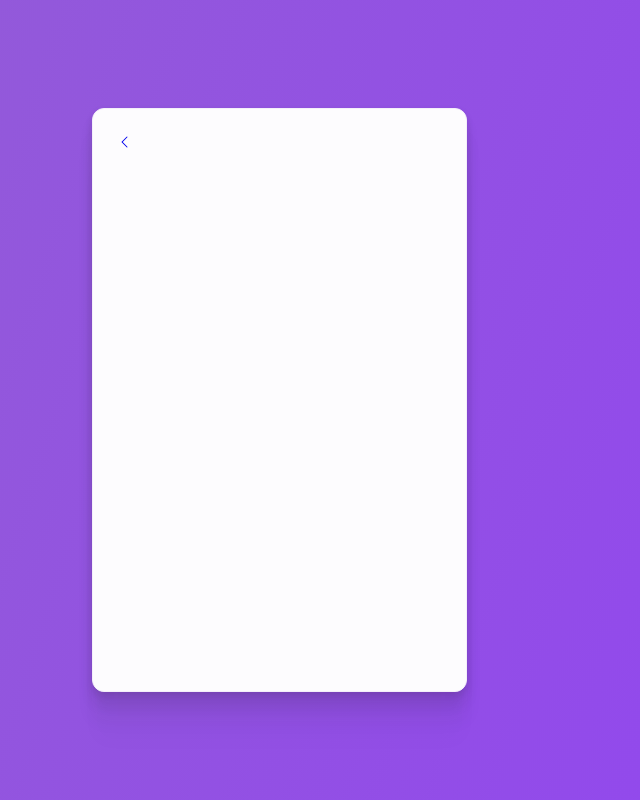
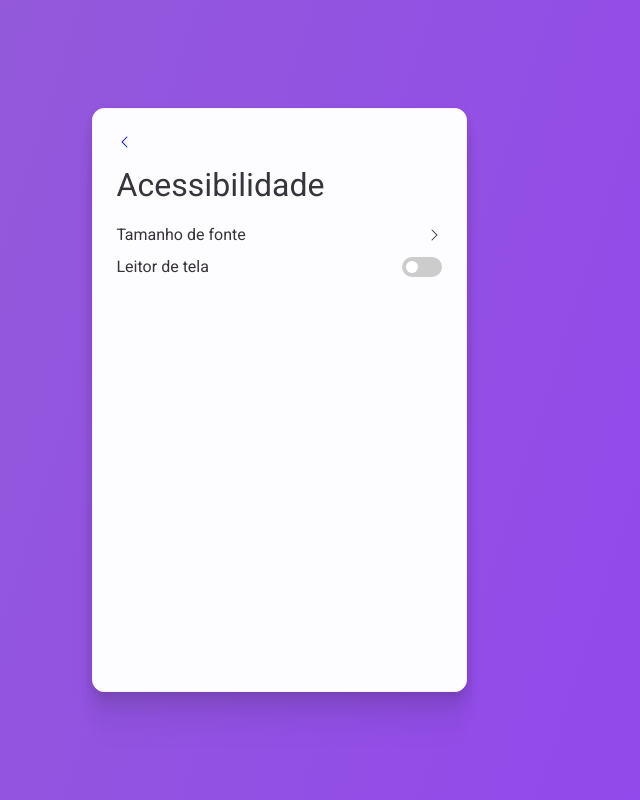
Before and after one commit to maik-emanoel/profile-settings, a React (Vite) app: page /accessibility in a window 1280 px wide. Shown: the whole page, without its empty margins (361-1001 px from the left). Built offline with nearby package versions, Linux system fonts and the light colour scheme.

Commit message:
add content

```diff
--- a/src/pages/Accessibility/Accessibility.jsx
+++ b/src/pages/Accessibility/Accessibility.jsx
@@ -1,9 +1,23 @@
+import { CaretRight } from "@phosphor-icons/react"
 import BackButton from "../../components/BackButton"
+import ToggleButton from "../../components/toggleButton/index"
 
 export default function Accessibility() {
     return (
-        <div className="container">
+        <div className="container accessibility">
             <BackButton />
+
+            <h3 className="page-title">Acessibilidade</h3>
+
+            <div className="wrapper">
+                <span>Tamanho de fonte</span>
+                <CaretRight />
+            </div>
+
+            <div className="wrapper">
+                <span>Leitor de tela</span>
+                <ToggleButton />
+            </div>
         </div>
     )
 }
```
